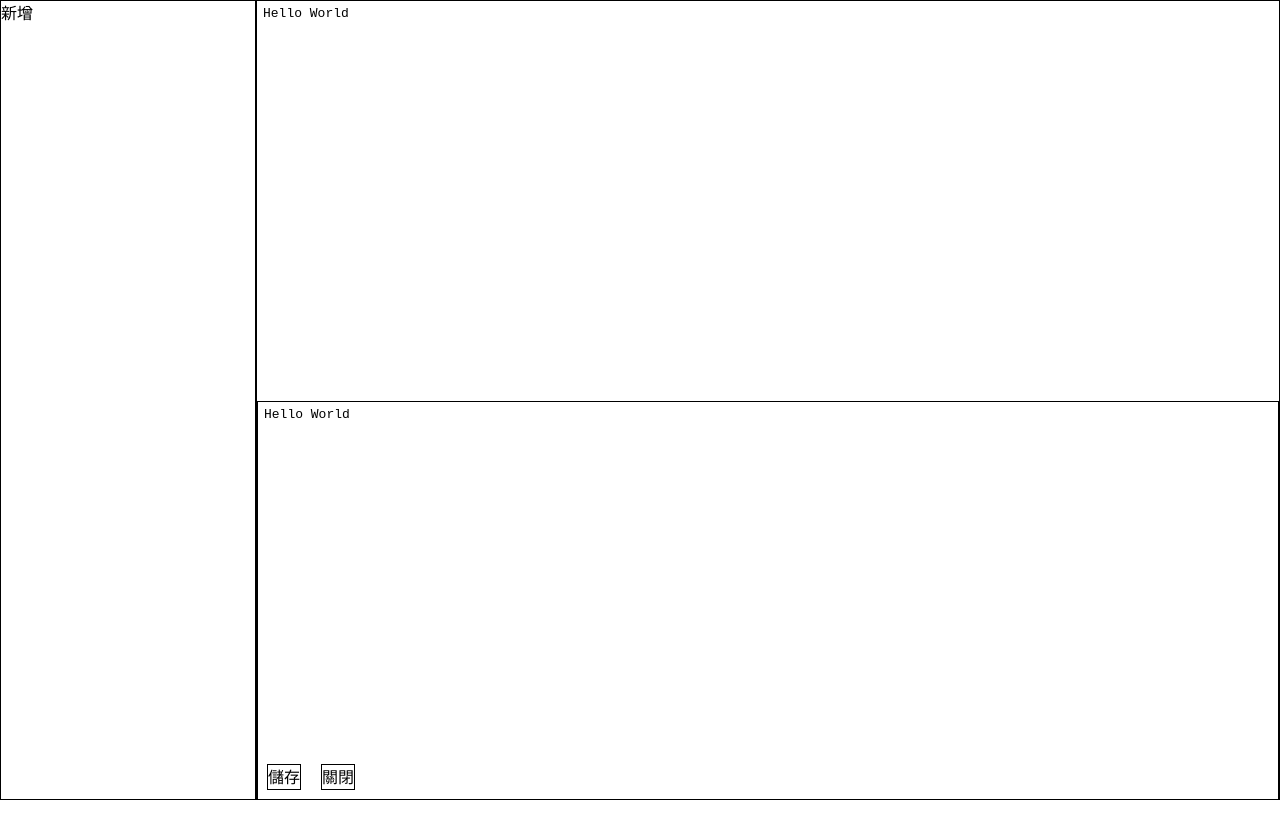
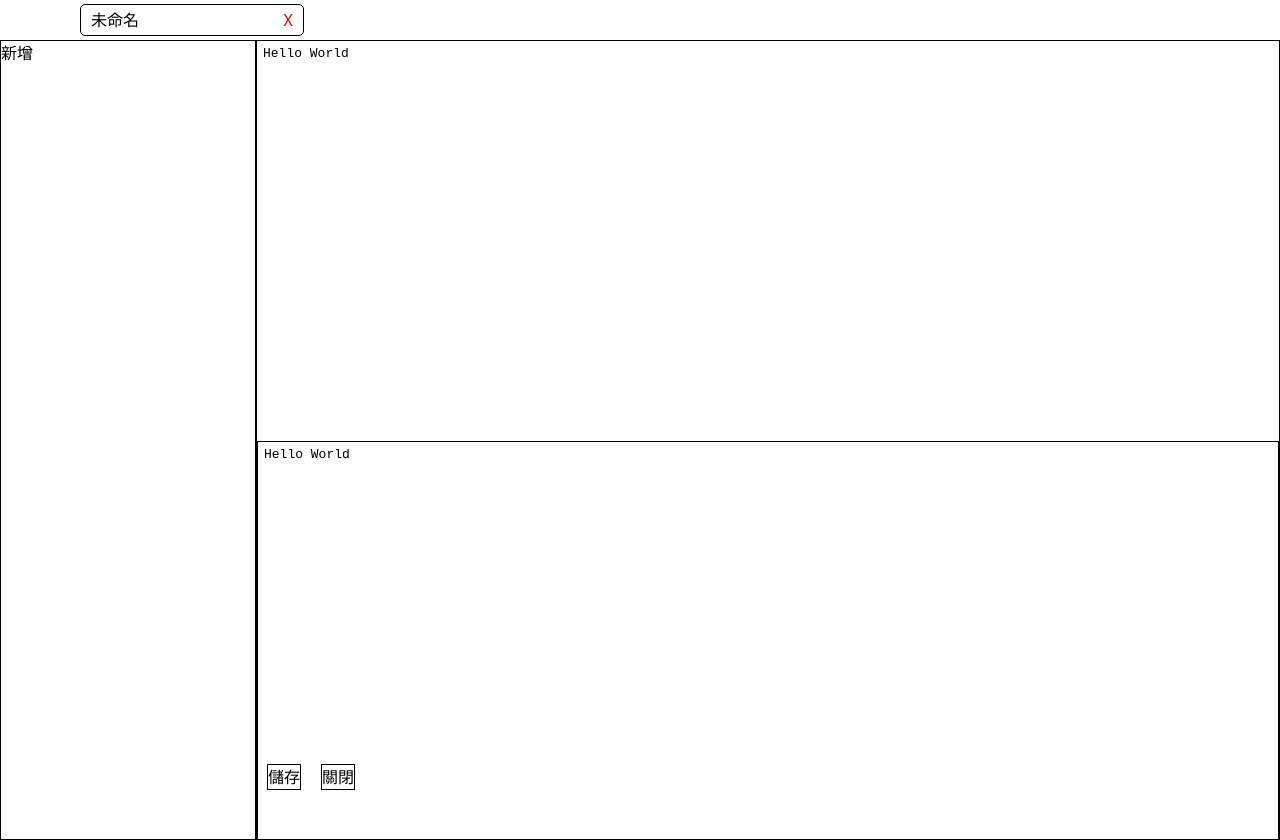
Before and after one commit to Qiu1996/snippy, a Vue app: page / in a window 1280 px wide. Before the commit the page ends 800 px from the top, so only its background shows below. Built offline with nearby package versions, Linux system fonts and the light colour scheme.

Commit message:
feat: 分頁系統基礎UI - 隱藏原生視窗 titleBarStyle - 建構 TopBar 和 TabItem 組件 - 實作 TabItem 橫向滾動（隱藏滾動條）

```diff
--- a/electron/main.ts
+++ b/electron/main.ts
@@ -7,6 +7,9 @@ const WINDOW_CONFIG = {
   height: 400,
   x: 730,
   y: 700,
+
+  // TODO: 注意這邊的TS寫法
+  titleBarStyle: 'hiddenInset' as const,
 
   webPreferences: {
     devTools: true
--- a/src/app.vue
+++ b/src/app.vue
@@ -1,9 +1,11 @@
 <script setup lang="ts">
 import SideBar from './components/SideBar.vue'
 import EditArea from './components/EditArea.vue'
+import TopBar from './components/TopBar.vue'
 </script>
 
 <template>
+  <TopBar />
   <div class="flex">
     <SideBar />
     <EditArea />
--- a/src/components/EditArea.vue
+++ b/src/components/EditArea.vue
@@ -1,14 +1,14 @@
 <script setup lang="ts">
 import CodeEditor from './CodeEditor.vue';
 import MarkdownEditor from './MarkdownEditor.vue';
-import EditBottons from './EditButtons.vue';
+import EditButtons from './EditButtons.vue';
 </script>
 
 <template>
     <div class="editArea">
         <MarkdownEditor />
         <CodeEditor />
-        <EditBottons />
+        <EditButtons />
     </div>
 </template>
 
--- /dev/null
+++ b/src/components/TabItem.vue
@@ -0,0 +1,25 @@
+<script setup lang="ts"></script>
+
+<template>
+  <div class="tab">
+    <p>未命名</p>
+    <p class="text-red-600">X</p>
+  </div>
+</template>
+
+<style scoped>
+.tab{
+  border: 1px solid black;
+}
+
+
+.tab{
+  border-radius: 5px;
+  width: 14rem;
+  flex-shrink: 0;
+  display: flex;
+  align-items: center;
+  justify-content: space-between;
+  padding: 10px;
+}
+</style>
--- /dev/null
+++ b/src/components/TopBar.vue
@@ -0,0 +1,20 @@
+<script setup lang="ts">
+import Tab from "./TabItem.vue"
+</script>
+
+<template>
+  <div class="topBar flex gap-2 ml-[80px] py-1">
+    <Tab />
+  </div>
+</template>
+
+<style scopes>
+  .topBar{
+    height: 40px;
+    overflow: auto;
+  }
+
+  .topBar::-webkit-scrollbar {
+    display: none;
+  }
+</style>
```
